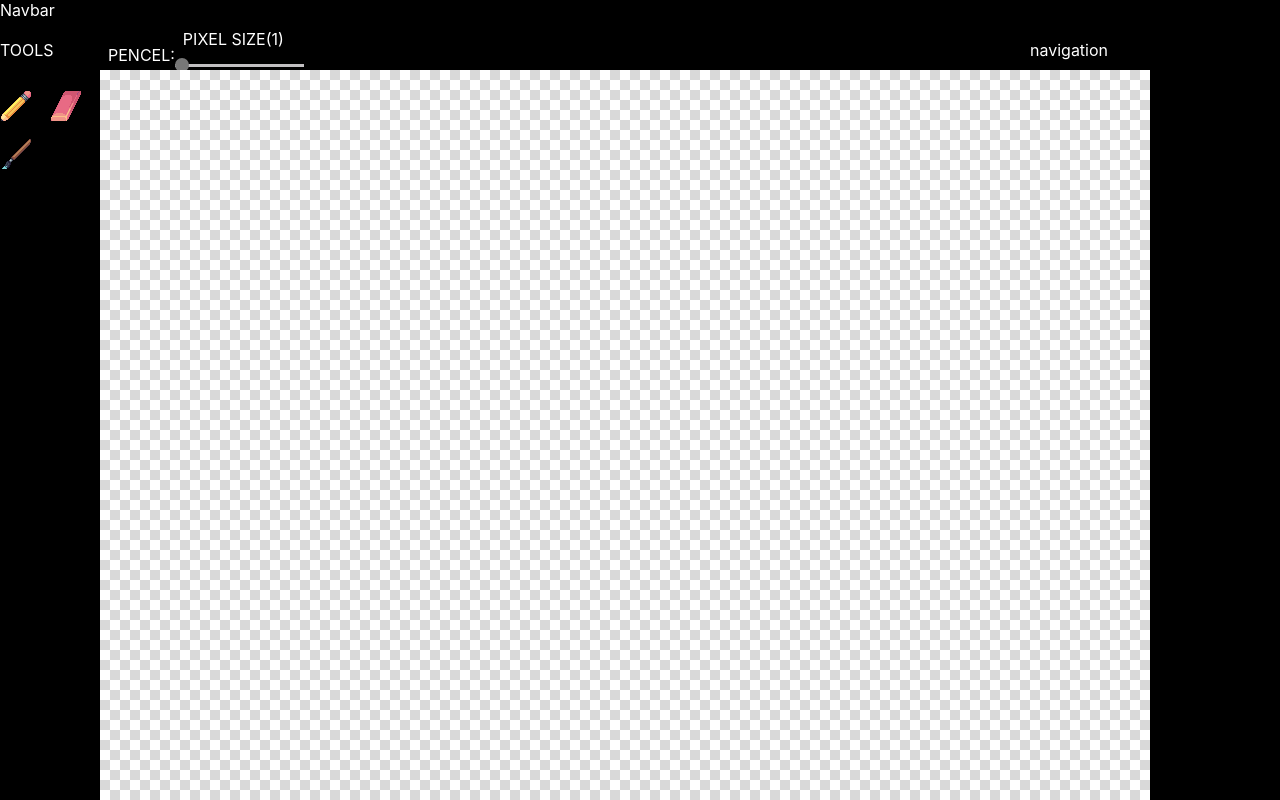
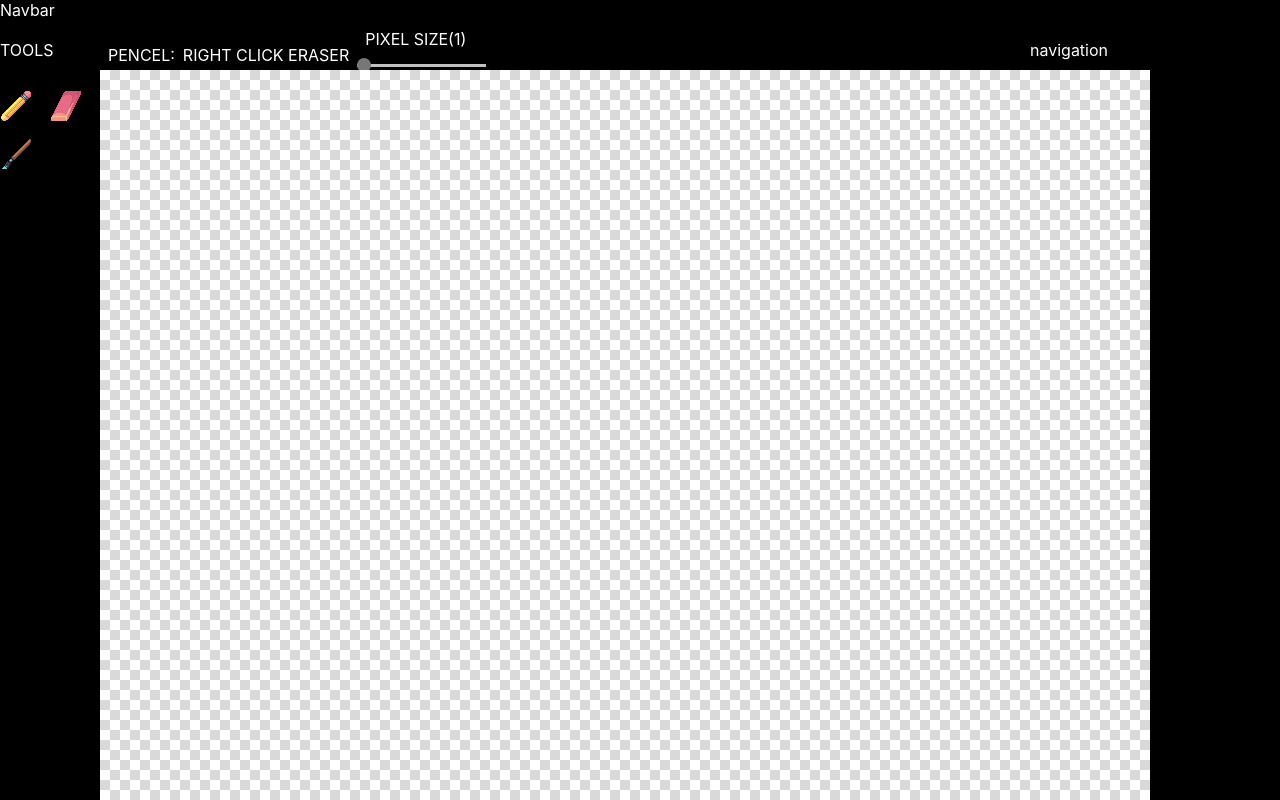
Before and after one commit to En11x/pixel, a React (Vite) app: page / in a window 1280 px wide. Shown: the top 800 px of the page. Built offline with nearby package versions, Linux system fonts and the light colour scheme.

Commit message:
WIP: pencel option

```diff
--- a/src/App.tsx
+++ b/src/App.tsx
@@ -3,7 +3,7 @@ import { Layout } from '@/components/layout'
 import { Navbar } from '@/components/navbar'
 import { Navigation } from '@/components/navigation'
 import { Tool } from '@/components/tools'
-import { ToolOption } from './components/tools/ToolOption'
+import { ToolOption } from './components/tools/options/index'
 
 function App() {
   return (
--- /dev/null
+++ b/src/components/inputs/index.ts
@@ -0,0 +1 @@
+export * from './range'
--- a/src/components/tools/ToolOption.tsx
+++ b/src/components/tools/options/index.tsx
@@ -1,5 +1,14 @@
 import { useStore } from '@/store'
-import { Range } from '../range'
+import { Range } from '@/components/inputs'
+import { Tools } from '@/types'
+import { ReactNode } from 'react'
+import { Pencel } from './pencel'
+
+const options:Record<Tools,ReactNode> = {
+  PENCEL: <Pencel />,
+  [Tools.ERASER]: undefined,
+  [Tools.BRUSH]: undefined
+}
 
 export const ToolOption = () => {
   const currentTool = useStore(s => s.tool.current)
@@ -7,8 +16,11 @@ export const ToolOption = () => {
   const setToolSize = useStore(s => s.setToolSize)
 
   return (
-    <div className='w-100% bg-222 h-30px flex items-center px-2 fs-12'>
+    <div className='w-100% bg-222 h-30px flex items-center px-2 fs-10'>
       <div className='f-center'>{currentTool}:</div>
+      {
+        options[currentTool]
+      }
       <div className='f-center'>
         <label className='p2'>PIXEL SIZE({size})</label>
         <Range value={size} onChange={setToolSize} />
--- /dev/null
+++ b/src/components/tools/options/pencel.tsx
@@ -0,0 +1,12 @@
+import { useStore } from '@/store'
+
+export const Pencel = () => {
+  const pencel = useStore(s => s.tool.PENCEL)
+
+  return (
+    <div className='f-center'>
+      <span className='p2'>RIGHT CLICK ERASER</span>
+      <span>{pencel.rightClickEraser}</span>
+    </div>
+  )
+}
--- a/src/store/initialState.ts
+++ b/src/store/initialState.ts
@@ -1,4 +1,4 @@
-import { Tools } from '@/types/index'
+import { Tools, ToolsOptions } from '@/types/index'
 
 export interface CanvasState {
   config: {
@@ -15,6 +15,7 @@ export interface CanvasState {
     current: Tools
     color: string
     size: number
+    [Tools.PENCEL]:ToolsOptions[Tools.PENCEL]
   }
   data: Map<number, string>
 }
@@ -33,7 +34,10 @@ export const initialState: CanvasState = {
   tool: {
     current: Tools['PENCEL'],
     color: '#000000',
-    size: 1
+    size: 1,
+    PENCEL:{
+      rightClickEraser:true
+    }
   },
   data: new Map()
 }
--- a/src/types/tool.ts
+++ b/src/types/tool.ts
@@ -3,3 +3,12 @@ export enum Tools {
   ERASER = 'ERASER',
   BRUSH = 'BRUSH'
 }
+
+export interface ToolsOptions{
+  PENCEL:{
+    rightClickEraser:boolean
+  }
+  ERASER:{
+    strength:number
+  }
+}
```
Also changed, not shown: src/components/inputs/range/index.css (renamed from src/components/range/index.css), src/components/inputs/range/index.tsx (renamed from src/components/range/index.tsx).
